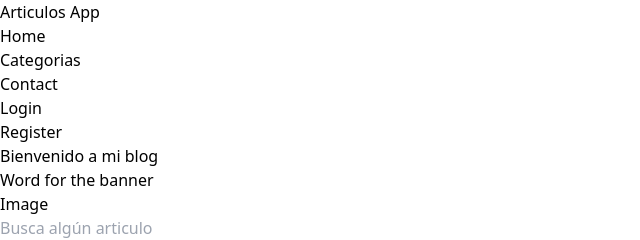
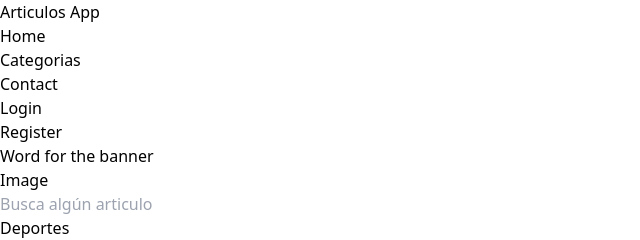
Before and after one commit to EMMANUELSCH19/articulos-app, a React (Vite) app in the folder frontend-react/: page / in a window 1280 px wide. Shown: the top 240 px of the page, without its empty margins (0-640 px from the left). Built offline with nearby package versions, Linux system fonts and the light colour scheme.

Commit message:
refactor: Remove unnecessary heading from HomePage

```diff
--- a/frontend-react/src/public_pages/HomePage.jsx
+++ b/frontend-react/src/public_pages/HomePage.jsx
@@ -19,8 +19,6 @@ const defaultCategories = [
 function HomePage() {
   return (
     <div className=''>
-      <h1 className='text-2xl font-bold text-center py-4'>Bienvenido a mi blog</h1>
-
       <main className='container m-auto px-4 xl:p-0'>
 
 
```
